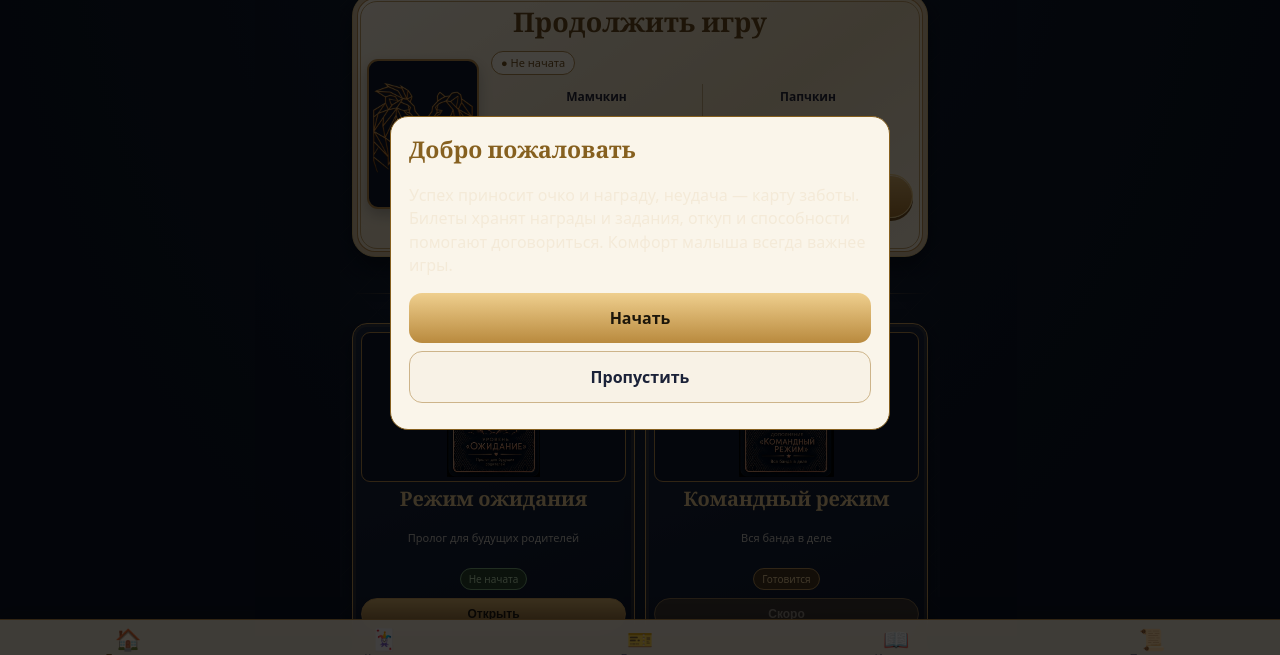
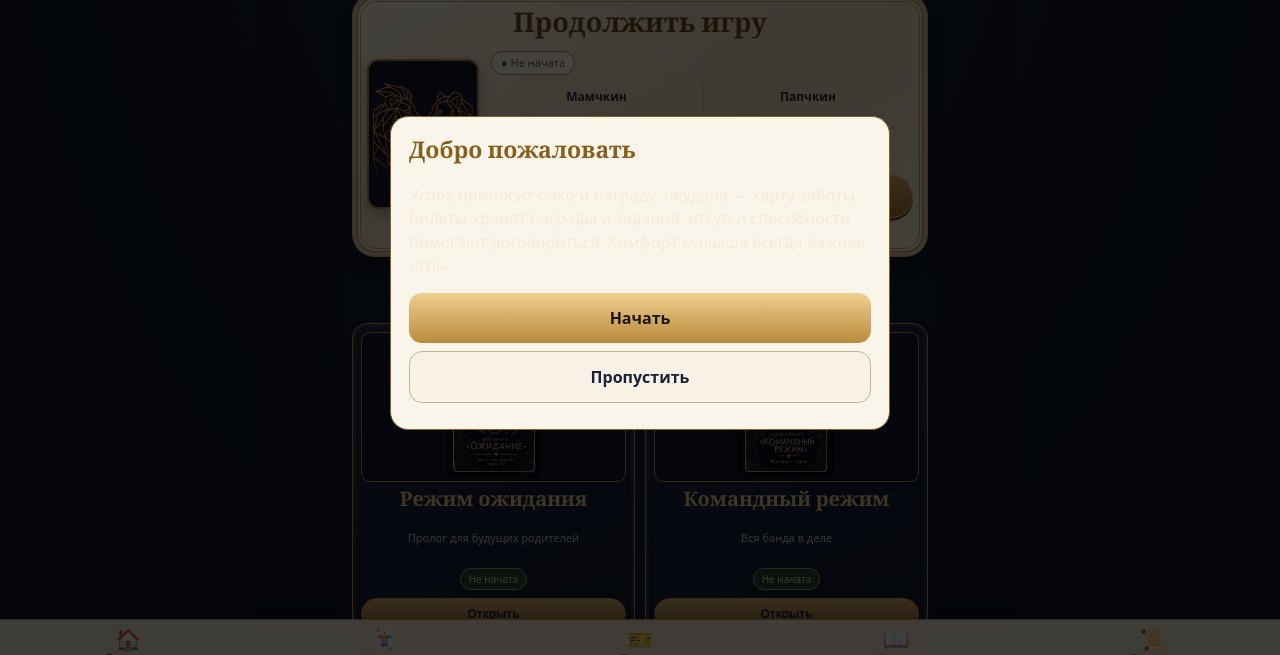
Before and after one commit to ruslanbabanov888-dev/mamchkin-papchkin, a plain HTML site: page index.html in a window 1280 px wide. Shown: the part 127-782 px from the top of the page. Drawn offline with nearby package versions, Linux system fonts and the light colour scheme.

Commit message:
Enable Team and Secret game modes
Enable both existing expansion modes without changing the base game.

```diff
--- a/index.html
+++ b/index.html
@@ -474,8 +474,8 @@ return `<section class="home-shell">
 <div class="mode-heading">Выбери свой режим</div>
 <div class="mode-grid">
 ${mode('h-waiting.jpg','Режим ожидания','Пролог для будущих родителей',waitStatus,W.g?.on?'Продолжить':'Открыть',"window.A.dm('waiting')",W.g?.on?'live':'live')}
-${mode('h-team.jpg','Командный режим','Вся банда в деле','Готовится','Скоро',"",'ready')}
-${mode('h-secret.jpg','Секретный уровень','Только для двоих после отбоя','Готовится','Скоро',"",'ready')}
+${mode('h-team.jpg','Командный режим','Вся банда в деле',TM.round&&!TM.round.done?'В игре':'Не начата',TM.round&&!TM.round.done?'Продолжить':'Открыть',"window.A.dm('team')",'live')}
+${mode('h-secret.jpg','Секретный уровень','Только для двоих после отбоя',SC.round&&!SC.round.done?'В игре':'Не начата',SC.round&&!SC.round.done?'Продолжить':'Открыть',"window.A.dm('secret')",'live')}
 ${mode('h-memories.jpg','Режим сохранения','40 маленьких историй',doneMem===40?'Завершено':doingMem||doneMem?'В процессе':'Не начата','Открыть',"window.A.dm('mem')",doneMem||doingMem?'live':'')}
 </div>
 <div class="home-note">Прогресс каждого режима хранится отдельно. Переключение между играми не смешивает очки и карточки.</div>
@@ -537,7 +537,7 @@ const MT=['Наша история','Первые моменты','Малень
 let MM;try{MM=Object.assign({st:{},nt:{},intro:0},JSON.parse(localStorage.getItem('mp2_mem')))}catch(e){MM={st:{},nt:{},intro:0}}
 if(!MM.st||typeof MM.st!='object')MM.st={};if(!MM.nt||typeof MM.nt!='object')MM.nt={};
 const msave=()=>{try{localStorage.setItem('mp2_mem',JSON.stringify(MM))}catch(e){}};let dm=null,memSection=-1,memPile='new',memCard=0;
-const DECKS=[['base','Мамчкин и Папчкин','Основной релиз','emblem.png'],['waiting','Мамчкин и Папчкин: Уровень «Ожидание»','Пролог для будущих родителей','h-waiting.jpg'],['team','Мамчкин и Папчкин: Командный режим','Вся банда в деле','h-team.jpg'],['secret','Мамчкин и Папчкин: Секретный уровень','Только для двоих после отбоя','h-secret.jpg'],['mem','Мамчкин и Папчкин: Режим сохранения','Семейные ритуалы и якоря памяти','h-memories.jpg']],READY={base:1,waiting:1,team:0,secret:0,mem:1};
+const DECKS=[['base','Мамчкин и Папчкин','Основной релиз','emblem.png'],['waiting','Мамчкин и Папчкин: Уровень «Ожидание»','Пролог для будущих родителей','h-waiting.jpg'],['team','Мамчкин и Папчкин: Командный режим','Вся банда в деле','h-team.jpg'],['secret','Мамчкин и Папчкин: Секретный уровень','Только для двоих после отбоя','h-secret.jpg'],['mem','Мамчкин и Папчкин: Режим сохранения','Семейные ритуалы и якоря памяти','h-memories.jpg']],READY={base:1,waiting:1,team:1,secret:1,mem:1};
 function mv(){
 const counts=()=>{const z={new:0,progress:0,done:0};for(let i=1;i<=40;i++){const st=MM.st[i]|0;z[st===2?'done':st===1?'progress':'new']++}return z};
 const sectionCards=idx=>Array.from({length:4},(_,j)=>idx*4+j+1);
```
